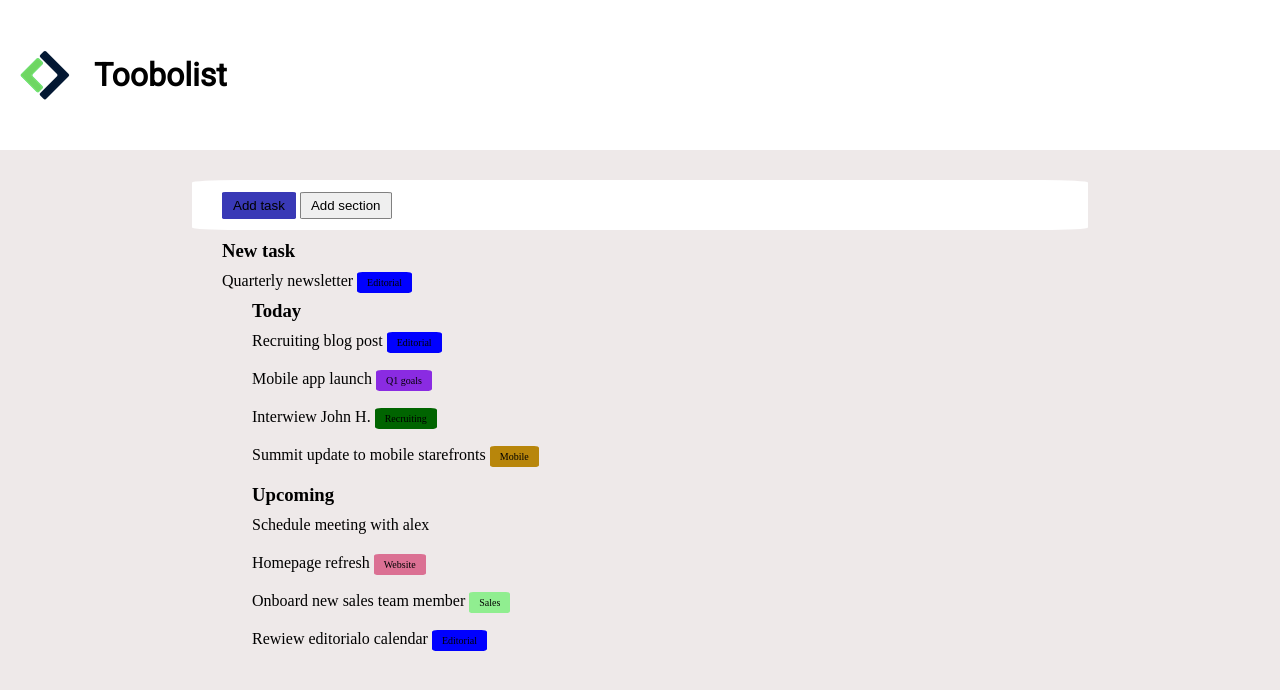
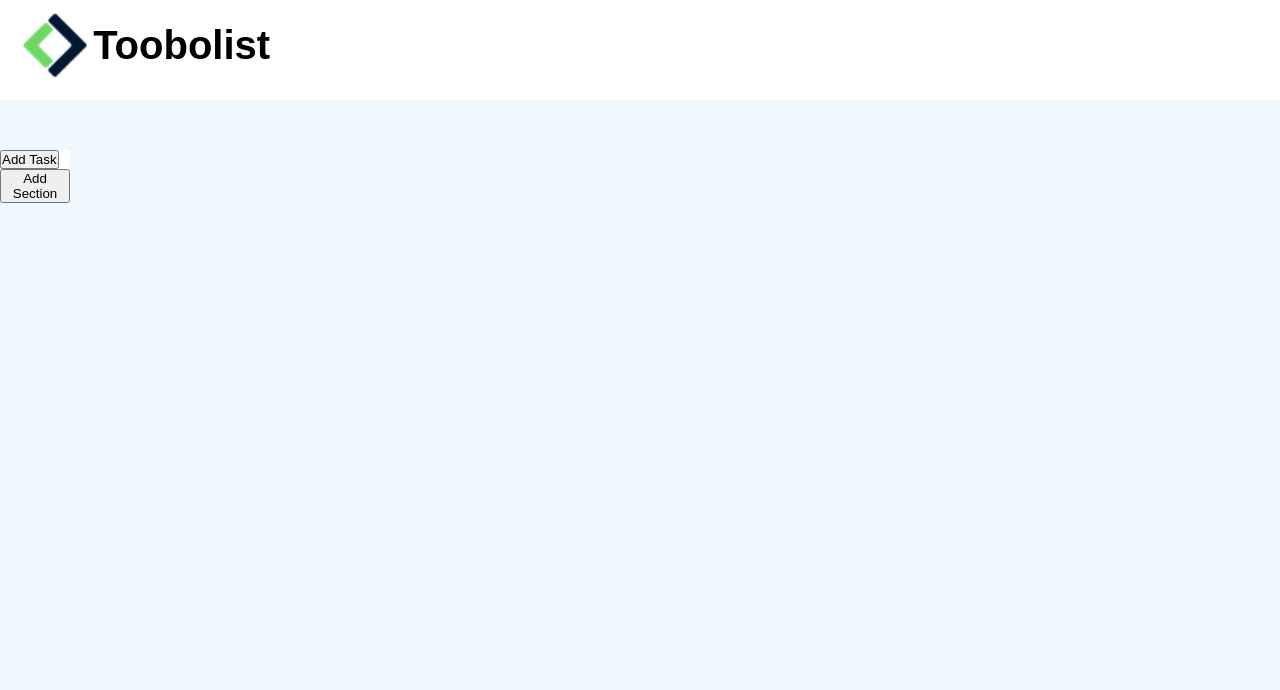
Before and after one commit to DarioBecchio/html-css-toboolist, a plain HTML site: page index.html in a window 1280 px wide. Drawn offline with Linux system fonts and the light colour scheme.

Commit message:
REMAKE everithing

```diff
--- a/index.html
+++ b/index.html
@@ -11,62 +11,19 @@
 <link href="https://fonts.googleapis.com/css2?family=Roboto&display=swap" rel="stylesheet">
 <body>
     <header>
-
-        <img class="title logo" src="./img/Logo.png" alt="logo boolean">
-        <h1 class="title"> Toobolist </h1>
-
+        <img class="image" src="./img/logo copia.png" alt="logo boolean">
+        <div class="title"> Toobolist </div>
     </header>
     <main>
+       <div class="main">
         <div class="first">
-           <div class="second block">
-                <button type="button" class="button el"> Add task </button>
-                <button type="button" class="button"> Add section</button>
-           </div>
-        <div class="third">
-            <ul class="block">
-                <h3> New task </h3>
-                <ul>
-                    <li>
-                        <span class="circle circle_checked"></span>Quarterly newsletter <span class="container editorial">Editorial</span>
-                    </li>
-                </ul>
-                <ul class="block">
-                    <h3> Today </h3>
-                    <li>
-                        <span class="circle circle_checked"></span> Recruiting blog post <span class="container editorial"> Editorial </span>
-                    </li>
-                     <li>
-                        <span class="circle circle_checked"></span> Mobile app launch <span class="container q1"> Q1 goals </span>
-                    </li>
-                    <li>
-                        <span class="circle circle_checked"></span> Interwiew John H. <span class="container recruiting"> Recruiting </span>
-                    </li>
-                    <li>
-                        <span class="circle circle_checked"></span> Summit update to mobile starefronts <span class="container mobile"> Mobile </span>
-                    </li>
-                 </ul>
-                 <ul class="block">
-                    <h3> Upcoming </h3>
-                    <li>
-                        <span class="circle circle_checked"></span> Schedule meeting with alex
-                    </li>
-                     <li>
-                        <span class="circle circle_checked"></span> Homepage refresh <span class="container website"> Website </span>
-                    </li>
-                    <li>
-                        <span class="circle circle_checked"></span> Onboard new sales team member <span class="container sales"> Sales </span>
-                    </li>
-                    <li>
-                        <span class="circle circle_checked"></span> Rewiew editorialo calendar <span class="container editorial"> Editorial </span>
-                    </li>
-
-                 </ul>
-
-        </div>
+            <button> Add Task </button>
+            <button> Add Section </button>
         </div>
 
 
+       </div>
+
+
     </main>
-
 </body>
-</html>
--- a/style.css
+++ b/style.css
@@ -3,105 +3,33 @@
     padding: 0;
     box-sizing: border-box;
 }
-:root{
-    --bool-light: white;
-    --bool-gray: rgb(238, 233, 233);
+body{
+    font-family: Arial, Helvetica, sans-serif;
+    background-color: aliceblue;
 }
 header{
-    background-color: var(--bool-light);
-    height: 150px;
-    font-family: 'Roboto', sans-serif;
-    border-bottom: 20px;
+    padding: 10px 20px;
+    height: 100px;
+    margin-bottom: 50px;
+    background-color: white;
 }
-body{
-    background-color: var(--bool-gray);
+.image{
+    height: 70px;
+    vertical-align: middle;
 }
-.button{
-    padding: 5px 10px;
-    border: 1px solid grey;
-    border-radius: 5%;
-}
-
-.el{
-    border: 1px solid rgb(57, 57, 182);
-    background-color:rgb(57, 57, 182) ;
-}
-
 .title{
-    line-height: 150px;
+    font-size: 40px;
+    font-weight: 900;
     vertical-align: middle;
     display: inline-block;
 }
-.logo{
-    padding: 10px 20px;
+.main{
+    width: 70px;
+    border-radius: 5%;
+    background-color: white;
 
 }
 .first{
-    width: 70%;
-    border-radius: 5%;
-    margin: auto;
-    background-color: var(--bool-light);
-    height: 50px;
-    margin-top: 30px;
-}
-.second {
-    vertical-align: middle;
-    line-height: 50px;
-}
-.block{
-    margin-left: 30px;
-    margin-bottom: 10px;
-}
-.third{
-    margin-top: 1px;
-}
-li{
-    list-style: none;
-    padding: 10px 0;
-}
-.circle ::before {
-    width: 15px;
-    height: 15px;
-    border-radius: 50%;
-    margin: 10px;
-    display: inline-block;
-}
-.circle{
-    border-bottom: 1px solid white;
-}
-.circle_checked ::before{
-    content: '\2573';
-    border: 1px solid green;
-    color: green;
+    line-height: ;
 
 }
-.circle_delete::before{
-    content: '\2573';
-    border: 1px solid red;
-    color: red;
-}
-.container{
-    padding: 5px 10px;
-    border: 1pz solid;
-    border-radius: 10%;
-    font-size: 10px;
-
-}
-.editorial{
-    background-color: blue;
-}
-.q1{
-    background-color: blueviolet;
-}
-.recruiting{
-    background-color: darkgreen;
-}
-.mobile{
-    background-color: darkgoldenrod;
-}
-.website{
-    background-color: palevioletred;
-}
-.sales{
-    background-color: lightgreen;
-}
```
